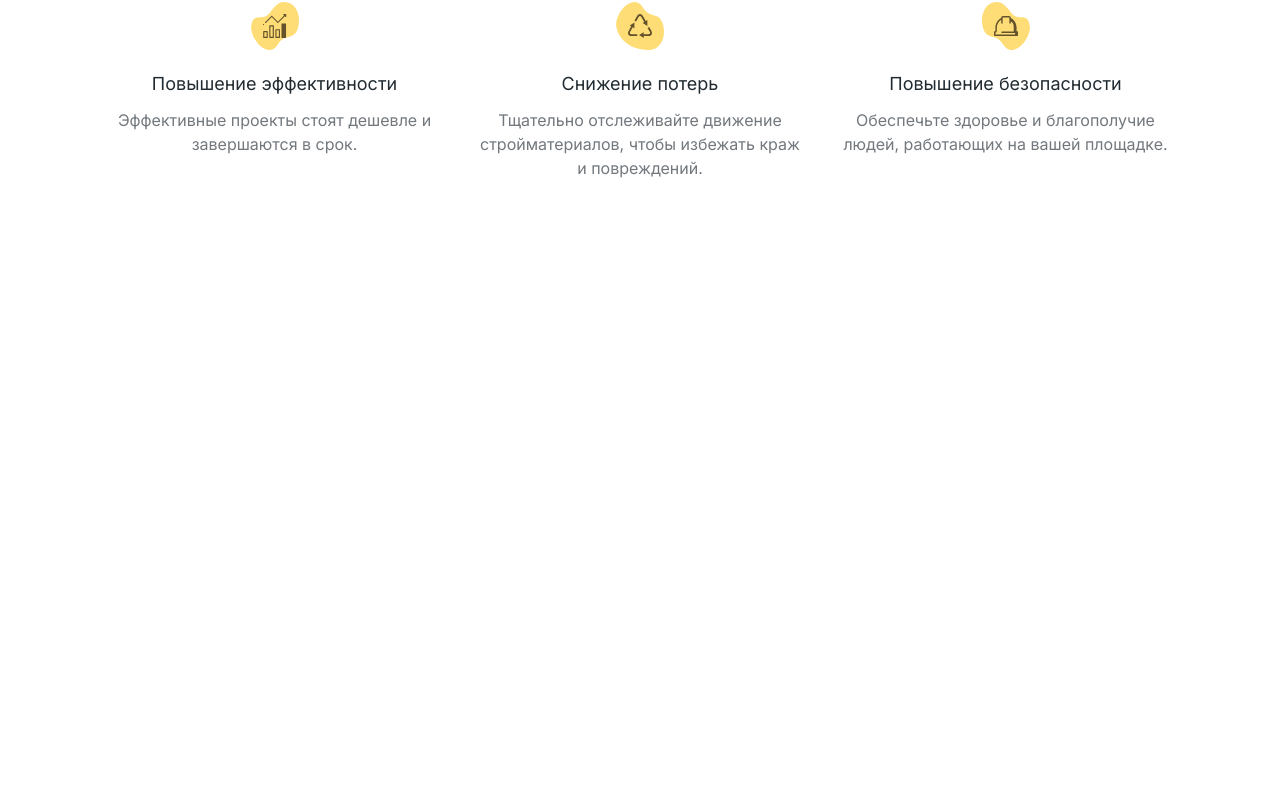
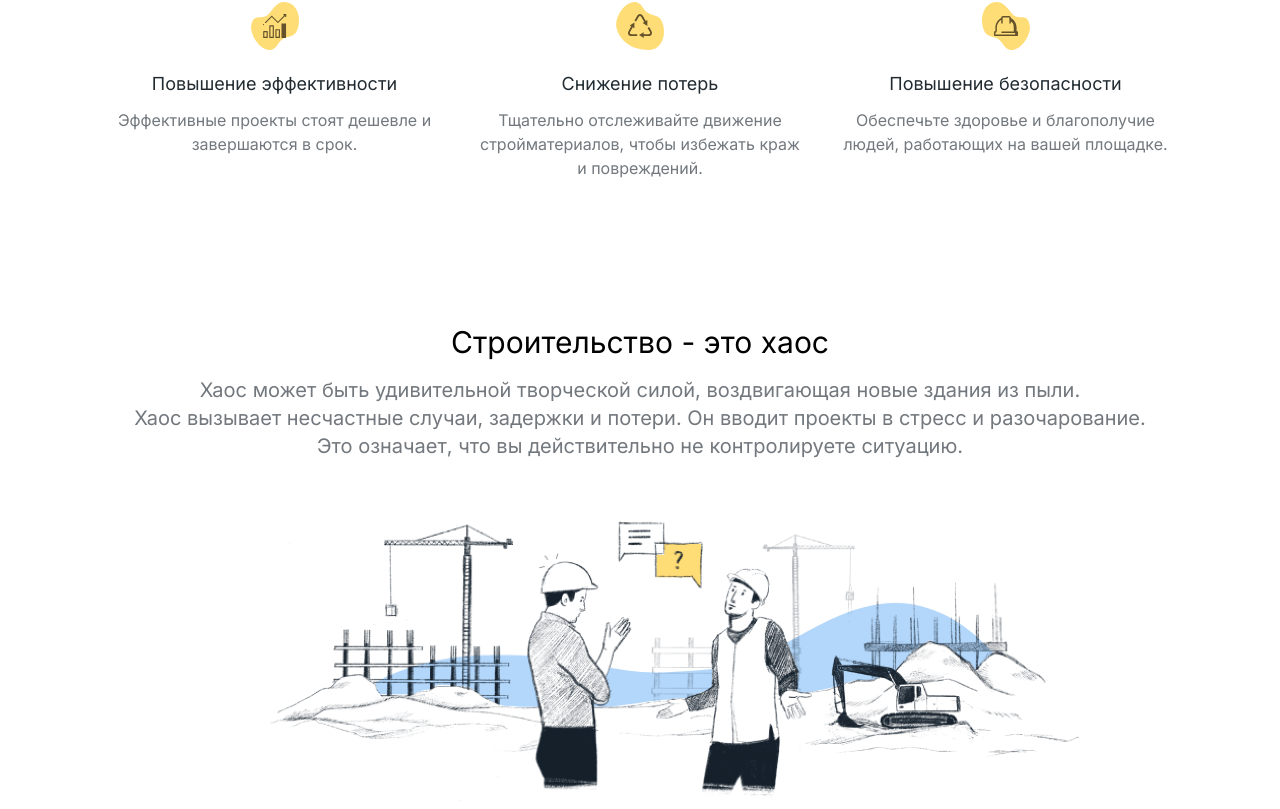
Before and after one commit to Dream-Team-Coders/team-landing, a Next.js app: page / in a window 1280 px wide. Shown: the part 1007-1816 px from the top of the page. Before the commit the page ends 1187 px from the top, so only its background shows below. Built offline with nearby package versions, Linux system fonts and the light colour scheme.

Commit message:
section-3 done

```diff
--- a/src/pages/index.tsx
+++ b/src/pages/index.tsx
@@ -1,12 +1,14 @@
 import { PageWithLayout } from '@/types/PageWithLayout'
 import { Section1 } from '@/widgets/sections/Section1'
 import { Section2 } from '@/widgets/sections/Section2'
+import { Section3 } from '@/widgets/sections/Section3'
 
 const Home: PageWithLayout = () => {
     return (
         <div className='flex flex-col items-center'>
             <Section1 />
             <Section2 />
+            <Section3 />
         </div >
     )
 }
--- a/src/widgets/sections/Section1.tsx
+++ b/src/widgets/sections/Section1.tsx
@@ -6,9 +6,9 @@ import Transport from '%/images/section-1-2.png'
 export const Section1 = () => {
     return (
         <section className='w-full flex flex-col items-center justify-center mt-[74px]'>
-            <span className='font-inter text-5xl max-w-[820px] text-center'>
+            <h1 className='font-inter text-5xl max-w-[820px] text-center'>
                 Умная доставка материалов для сложных строительных площадок
-            </span>
+            </h1>
             <div className='flex flex-row mt-8 gap-x-4'>
                 <Button
                     title='Заказать демо'
--- /dev/null
+++ b/src/widgets/sections/Section3.tsx
@@ -0,0 +1,20 @@
+import Image from 'next/image'
+import Questions from '%/images/section-3-1.png'
+
+export const Section3 = () => {
+    return (
+        <section className='mt-36 flex flex-col items-center'>
+            <h2 className='font-inter text-3xl'>
+                Строительство - это хаос
+            </h2>
+            <div className='mt-4 text-center break-words font-inter text-xl text-gray'>
+                Хаос может быть удивительной творческой силой,
+                воздвигающая новые здания из пыли.<br />
+                Хаос вызывает несчастные случаи, задержки и потери.
+                Он вводит проекты в стресс и разочарование.<br />
+                Это означает, что вы действительно не контролируете ситуацию.
+            </div>
+            <Image className='mt-10' src={Questions} alt='Questions'/>
+        </section>
+    )
+}
```
Also changed, not shown: public/images/section-3-1.png (added).
